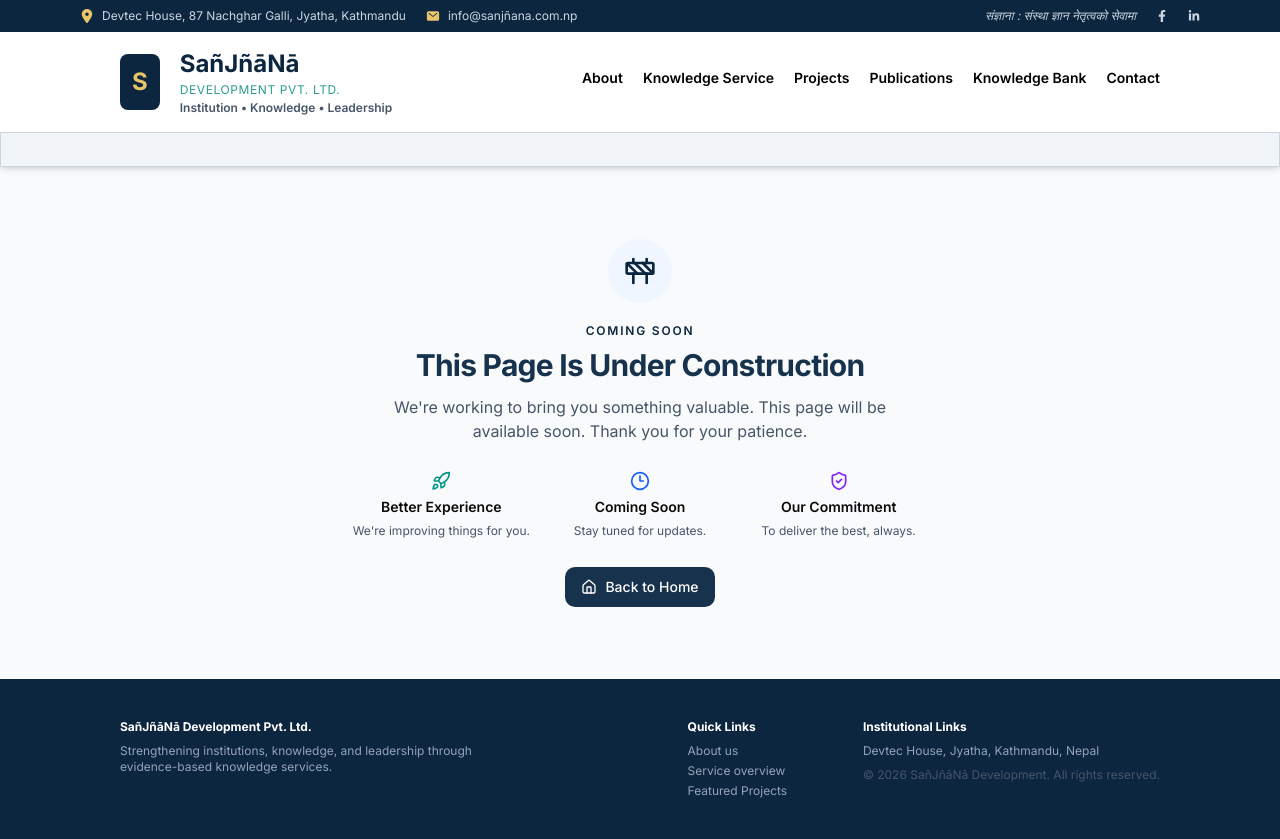
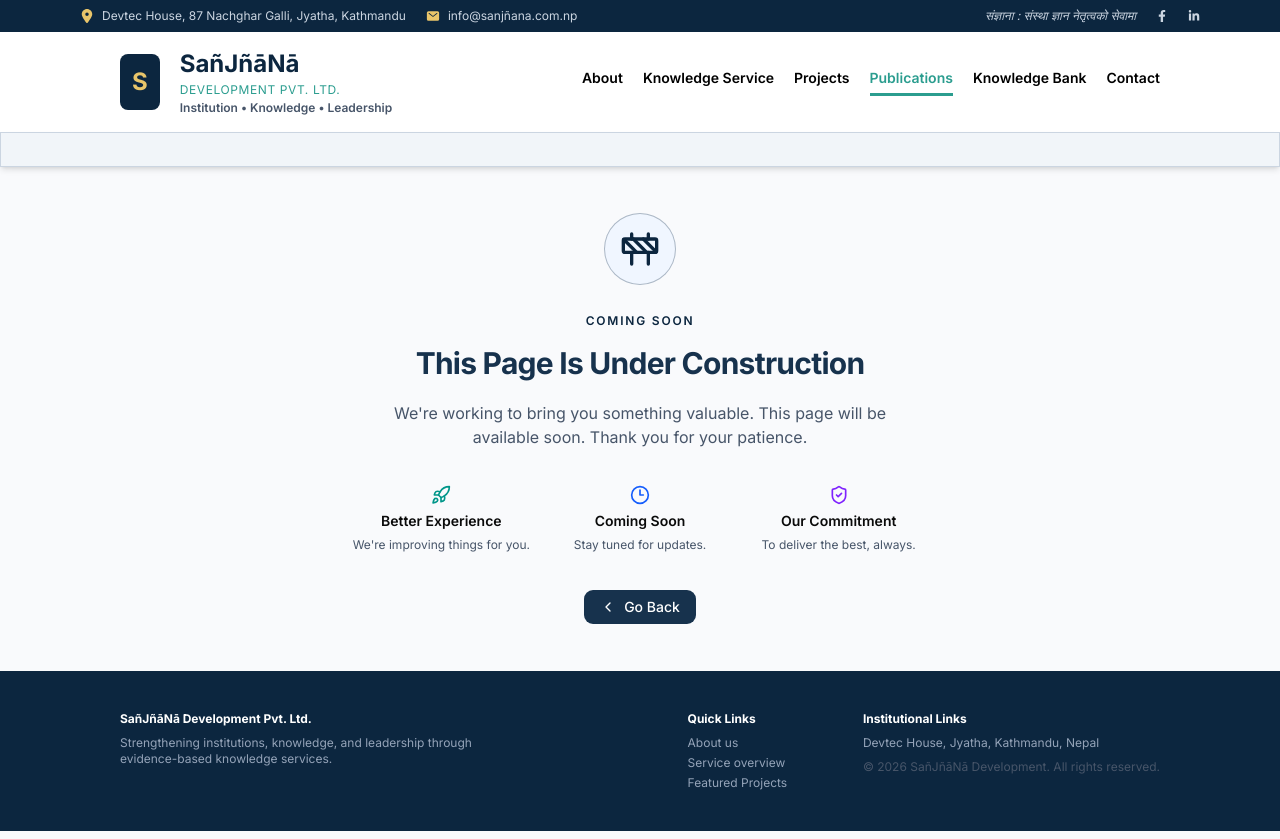
Before and after one commit to sarinjoshi52/sanjana-frontend, a Next.js app: page /publications/1 in a window 1280 px wide. Built offline with nearby package versions, Linux system fonts and the light colour scheme.

Commit message:
minor UI changes and scroll to the top of the page on navigating

```diff
--- a/app/(site)/knowledge/[slug]/page.tsx
+++ b/app/(site)/knowledge/[slug]/page.tsx
@@ -18,7 +18,7 @@ export default async function KnowledgeDetail({
     <main
       data-aos="fade-in"
       data-aos-duration="700"
-      className="flex flex-col p-5 gap-5 md:px-10 lg:px-[60px]"
+      className="flex flex-col p-5 gap-5 md:px-10 lg:px-[60px] -mt-7"
     >
       <PreviousUrl />
       {/* Service Header */}
--- a/app/(site)/layout.tsx
+++ b/app/(site)/layout.tsx
@@ -1,10 +1,12 @@
 import SiteChrome from "@/components/layout/SiteChrome";
 import AOSProvider from "./AOSProvider";
+import ScrollToTop from "@/components/layout/ScrollToTop";
 
 export default function SiteLayout({ children }: LayoutProps<"/">) {
   return (
     <SiteChrome>
       <AOSProvider />
+      <ScrollToTop />
       <div className="mt-8 mb-8">{children}</div>
     </SiteChrome>
   );
--- a/app/(site)/project/[slug]/page.tsx
+++ b/app/(site)/project/[slug]/page.tsx
@@ -45,13 +45,13 @@ export default async function ProjectDetail({ params }: ProjectDetailProps) {
       aria-labelledby="project-title"
       data-aos="fade-up"
       data-aos-duration="700"
-      className="flex flex-col gap-7 p-5 md:px-10 lg:px-[60px] lg:py-5"
+      className="flex flex-col gap-7 p-5 md:px-10 lg:px-[60px] lg:py-5 -mt-7"
     >
       <PreviousUrl />
       {/* Project Header */}
       <header
         aria-label="Project information"
-        className="relative overflow-hidden rounded-2xl border border-slate-200 bg-white"
+        className="relative overflow-hidden rounded-2xl border border-slate-200 bg-white "
       >
         <div className="relative flex flex-col gap-5 p-6 md:p-9">
           <nav
--- a/components/common/UnderConstruction.tsx
+++ b/components/common/UnderConstruction.tsx
@@ -1,37 +1,43 @@
-import Link from "next/link";
-import { Clock3, Construction, House, Rocket, ShieldCheck } from "lucide-react";
+"use client";
+import {
+  ChevronLeft,
+  Clock3,
+  Construction,
+  House,
+  Rocket,
+  ShieldCheck,
+} from "lucide-react";
+import { Button } from "../ui/button";
+import { useRouter } from "next/navigation";
 
 const UnderConstruction = () => {
+  const router = useRouter();
   return (
     <main
       data-aos="fade-in"
       data-aos-duration="700"
       aria-labelledby="construction-title"
-      className="flex min-h-[55vh] my-auto flex-col items-center justify-center px-5 py-10 text-center"
+      className="flex min-h-[55vh] justify-center gap-2  flex-col items-center px-5 text-center"
     >
       <div
         aria-hidden="true"
-        className="mb-5 flex h-16 w-16 items-center justify-center rounded-full bg-[#F0F6FF]"
+        className="mb-5 flex h-18 w-18 items-center border border-primary/30 justify-center rounded-full bg-[#F0F6FF]"
       >
-        <Construction className="h-8 w-8 text-primary" />
+        <Construction className="h-10 w-10 text-primary" />
       </div>
-
       <p className="mb-2 text-xs font-semibold uppercase tracking-[0.15em] text-primary">
         Coming Soon
       </p>
-
       <h1
         id="construction-title"
         className="max-w-2xl text-2xl font-bold tracking-tight text-[#17324D] sm:text-3xl"
       >
         This Page Is Under Construction
       </h1>
-
       <p className="mt-3 max-w-lg text-sm leading-6 text-muted-foreground sm:text-base">
         We&apos;re working to bring you something valuable. This page will be
         available soon. Thank you for your patience.
       </p>
-
       <div className="mt-7 grid w-full max-w-xl grid-cols-1 gap-5 sm:grid-cols-3">
         <div className="flex flex-col items-center gap-1.5">
           <Rocket aria-hidden="true" className="h-5 w-5 text-teal-600" />
@@ -57,14 +63,13 @@ const UnderConstruction = () => {
           </p>
         </div>
       </div>
-
-      <Link
-        href="/"
+      <Button
+        onClick={() => router.back()}
         className="mt-7 inline-flex items-center gap-2 rounded-lg bg-[#17324D] px-4 py-2.5 text-sm font-medium text-white transition-colors hover:bg-[#244968] focus-visible:outline-none focus-visible:ring-2 focus-visible:ring-primary focus-visible:ring-offset-2"
       >
-        <House aria-hidden="true" className="h-4 w-4" />
-        Back to Home
-      </Link>
+        <ChevronLeft aria-hidden="true" className="h-4 w-4" />
+        Go Back
+      </Button>
     </main>
   );
 };
--- a/components/layout/Header.tsx
+++ b/components/layout/Header.tsx
@@ -59,7 +59,11 @@ const Header = () => {
       >
         <ul className="flex flex-wrap items-center gap-x-8 gap-y-4 px-2 lg:flex-nowrap lg:gap-5 lg:px-0">
           {menuItems.map((item) => {
-            const isActive = pathname === item.href;
+            const isActive =
+              item.href === "/"
+                ? pathname === "/"
+                : pathname === item.href ||
+                  pathname.startsWith(`${item.href}/`);
 
             return (
               <li key={item.name}>
--- /dev/null
+++ b/components/layout/ScrollToTop.tsx
@@ -0,0 +1,11 @@
+"use client";
+import { usePathname } from "next/navigation";
+import { useEffect } from "react";
+
+export default function ScrollToTop() {
+  const pathname = usePathname();
+  useEffect(() => {
+    window.scrollTo({ top: 0, behavior: "instant" });
+  }, [pathname]);
+  return null;
+}
```
